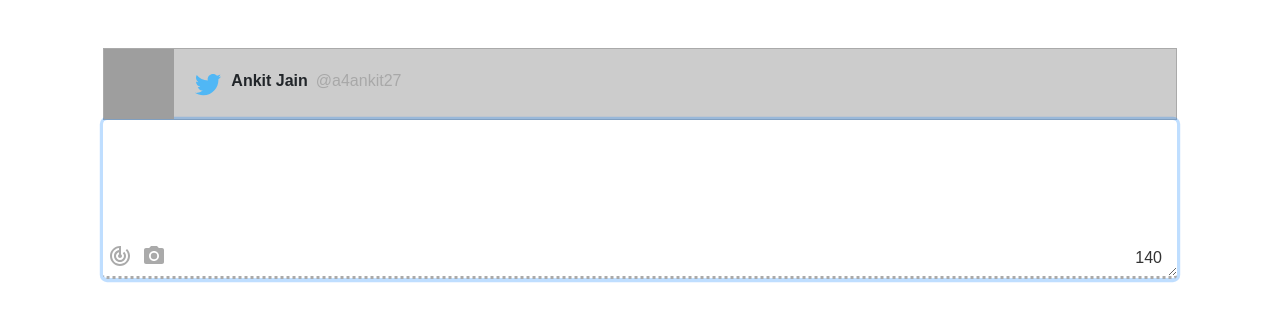
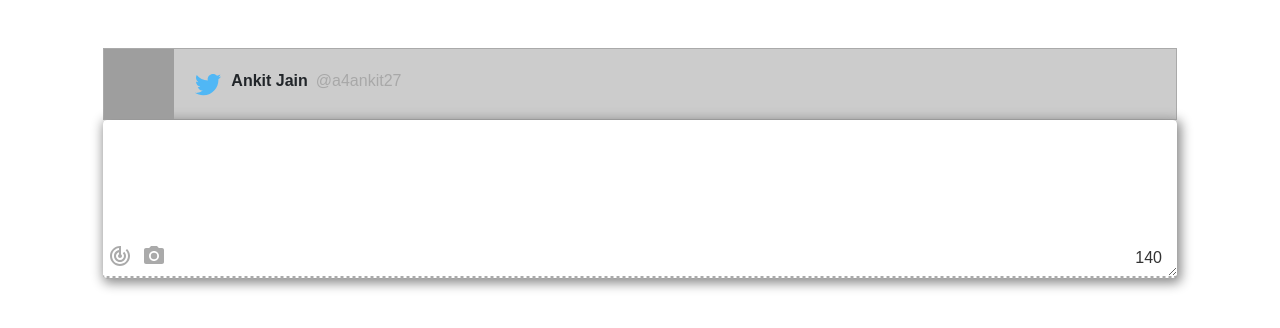
Before and after one commit to ajain27/sprout-react, a React (Create React App) app: page / in a window 1280 px wide. Shown: the top 328 px of the page. Built offline with nearby package versions, Linux system fonts and the light colour scheme; grey boxes are pictures that could not be loaded.

Commit message:
Adding the css changes

```diff
--- a/src/styles/Twitterhandler.scss
+++ b/src/styles/Twitterhandler.scss
@@ -56,3 +56,9 @@
     height: 500px;
     overflow-y: scroll;
 }
+
+textarea:focus {
+    outline:0px !important;
+    -webkit-appearance:none;
+    box-shadow: 2px 2px 12px 2px #888888 !important;
+}
```
